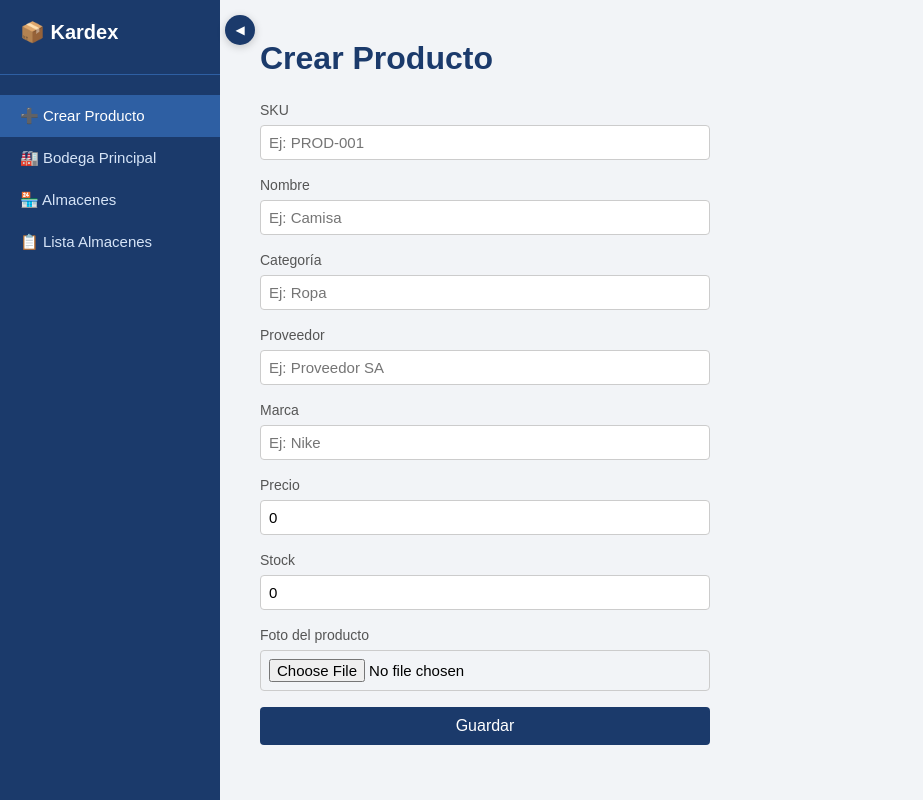
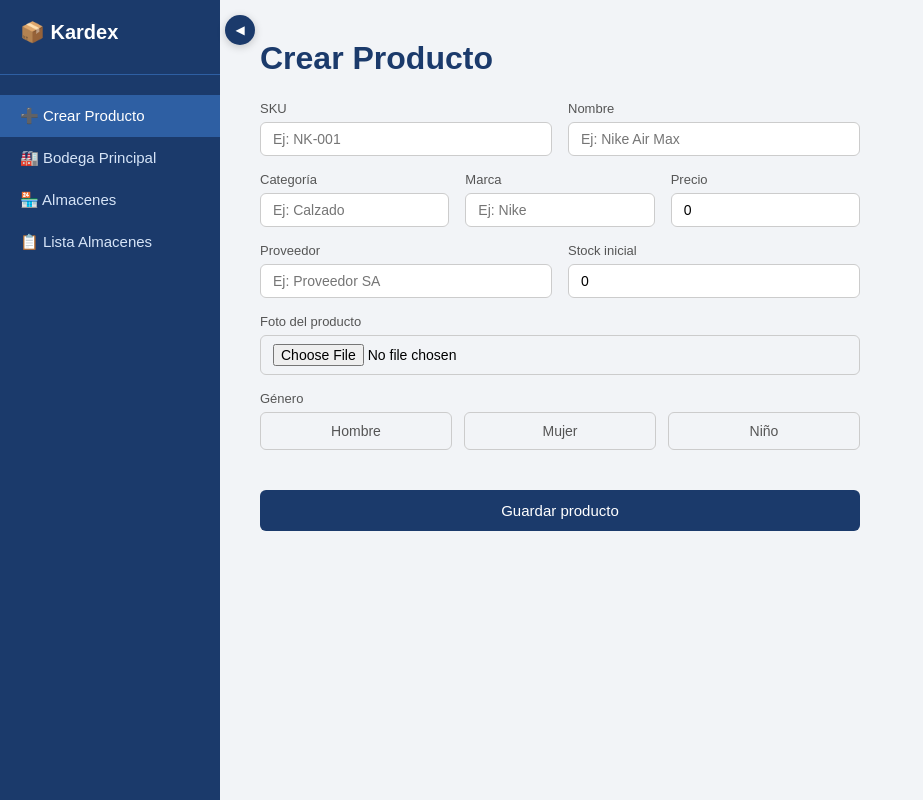
Before and after one commit to C4rlos-lang/kardex-app, a Vue app in the folder frontend/: page /#/productos in a window 1280 px wide. Shown: the whole page, without its empty margins (0-923 px from the left). Built offline with nearby package versions, Linux system fonts and the light colour scheme.

Commit message:
agregar tallas y genero

```diff
--- a/frontend/src/views/Productos.vue
+++ b/frontend/src/views/Productos.vue
@@ -3,41 +3,96 @@
     <h1>Crear Producto</h1>
 
     <form @submit.prevent="crearProducto">
-      <div>
+      <div class="fila2">
+        <div class="grupo">
           <label>SKU</label>
-        <input v-model="form.sku" type="text" placeholder="Ej: PROD-001" />
+          <input v-model="form.sku" type="text" placeholder="Ej: NK-001" />
         </div>
-      <div>
+        <div class="grupo">
           <label>Nombre</label>
-        <input v-model="form.nombre" type="text" placeholder="Ej: Camisa" />
+          <input v-model="form.nombre" type="text" placeholder="Ej: Nike Air Max" />
         </div>
-      <div>
+      </div>
+
+      <div class="fila3">
+        <div class="grupo">
           <label>Categoría</label>
-        <input v-model="form.categoria" type="text" placeholder="Ej: Ropa" />
+          <input v-model="form.categoria" type="text" placeholder="Ej: Calzado" />
         </div>
-      <div>
+        <div class="grupo">
+          <label>Marca</label>
+          <input v-model="form.marca" type="text" placeholder="Ej: Nike" />
+        </div>
+        <div class="grupo">
+          <label>Precio</label>
+          <input v-model="form.precio" type="number" placeholder="Ej: 250000" />
+        </div>
+      </div>
+
+      <div class="fila2">
+        <div class="grupo">
           <label>Proveedor</label>
           <input v-model="form.proveedor" type="text" placeholder="Ej: Proveedor SA" />
         </div>
-      <div>
-        <label>Marca</label>
-        <input v-model="form.marca" type="text" placeholder="Ej: Nike" />
+        <div class="grupo">
+          <label>Stock inicial</label>
+          <input v-model="form.stock" type="number" placeholder="Ej: 0" />
         </div>
-      <div>
-        <label>Precio</label>
-        <input v-model="form.precio" type="number" placeholder="Ej: 25000" />
       </div>
-      <div>
-        <label>Stock</label>
-        <input v-model="form.stock" type="number" placeholder="Ej: 100" />
-      </div>
-      <div>
+
+      <div class="grupo">
         <label>Foto del producto</label>
         <input type="file" accept="image/*" @change="seleccionarFoto" />
-        <img v-if="preview" :src="preview" style="width:200px; margin-top:8px; border-radius:4px;" />
+        <img v-if="preview" :src="preview" style="width:120px; margin-top:8px; border-radius:6px;" />
       </div>
+
+      <!-- Género -->
+      <div class="grupo">
+        <label>Género</label>
+        <div class="genero-wrap">
+          <div
+            v-for="g in generos" :key="g.valor"
+            class="genero-btn"
+            :class="{ activo: form.genero === g.valor }"
+            @click="form.genero = g.valor"
+          >
+            {{ g.label }}
+          </div>
+        </div>
+      </div>
+
+      <!-- Tallas -->
+      <div class="seccion-tallas" v-if="form.genero">
+        <p class="seccion-titulo">
+          Tallas y unidades
+          <span class="badge">{{ form.genero }}</span>
+        </p>
+        <table class="tabla-tallas">
+          <thead>
+            <tr>
+              <th>Talla</th>
+              <th>Unidades</th>
+            </tr>
+          </thead>
+          <tbody>
+            <tr v-for="talla in tallasActuales" :key="talla">
+              <td class="talla-label">{{ talla }}</td>
+              <td>
+                <input
+                  class="talla-input"
+                  type="number"
+                  min="0"
+                  placeholder="0"
+                  v-model.number="unidadesPorTalla[talla]"
+                />
+              </td>
+            </tr>
+          </tbody>
+        </table>
+      </div>
+
       <button type="submit" :disabled="cargando">
-        {{ cargando ? 'Guardando...' : 'Guardar' }}
+        {{ cargando ? 'Guardando...' : 'Guardar producto' }}
       </button>
     </form>
 
@@ -54,18 +109,41 @@ const supabase = createClient(
   'sb_publishable_d6fIfDVkO3SFZW4PBNr5Bw_6qgg9PKN'
 )
 
+const TALLAS = {
+  hombre: [6, 6.5, 7, 7.5, 8, 8.5, 9, 9.5, 10, 10.5, 11],
+  mujer:  [5, 5.5, 6, 6.5, 7, 7.5, 8, 8.5, 9, 9.5],
+  nino:   [1, 1.5, 2, 2.5, 3, 3.5, 4, 4.5, 5]
+}
+
 export default {
   data() {
     return {
       form: {
-        sku: '', nombre: '', categoria: '', proveedor: '',
-        marca: '', precio: 0, stock: 0, foto_url: null
+        sku: '', nombre: '', categoria: '', marca: '',
+        precio: 0, stock: 0, proveedor: '', foto_url: null,
+        genero: ''
       },
+      generos: [
+        { valor: 'hombre', label: 'Hombre' },
+        { valor: 'mujer',  label: 'Mujer'  },
+        { valor: 'nino',   label: 'Niño'   }
+      ],
+      unidadesPorTalla: {},
       fotoArchivo: null,
       preview: null,
       mensaje: '',
       exito: false,
       cargando: false
+    }
+  },
+  computed: {
+    tallasActuales() {
+      return TALLAS[this.form.genero] || []
+    }
+  },
+  watch: {
+    'form.genero'() {
+      this.unidadesPorTalla = {}
     }
   },
   methods: {
@@ -79,6 +157,7 @@ export default {
     async crearProducto() {
       this.cargando = true
       try {
+        // Subir foto
         if (this.fotoArchivo) {
           const nombre = `${Date.now()}_${this.fotoArchivo.name}`
           const { error } = await supabase.storage
@@ -90,10 +169,40 @@ export default {
             .getPublicUrl(nombre)
           this.form.foto_url = data.publicUrl
         }
-        await axios.post('https://kardex-app.onrender.com/productos', this.form)
+
+        // Crear producto
+        const res = await axios.post('https://kardex-app.onrender.com/productos', {
+          sku: this.form.sku,
+          nombre: this.form.nombre,
+          categoria: this.form.categoria,
+          marca: this.form.marca,
+          precio: this.form.precio,
+          stock: this.form.stock,
+          proveedor: this.form.proveedor,
+          foto_url: this.form.foto_url,
+          genero: this.form.genero
+        })
+
+        const productoId = res.data.id
+
+        // Guardar tallas
+        const tallas = this.tallasActuales
+          .filter(t => this.unidadesPorTalla[t] > 0)
+          .map(t => ({
+            producto_id: productoId,
+            genero: this.form.genero,
+            talla: String(t),
+            unidades: this.unidadesPorTalla[t]
+          }))
+
+        if (tallas.length > 0) {
+          await axios.post('https://kardex-app.onrender.com/producto-tallas', tallas)
+        }
+
         this.mensaje = '¡Producto creado exitosamente!'
         this.exito = true
-        this.form = { sku: '', nombre: '', categoria: '', proveedor: '', marca: '', precio: 0, stock: 0, foto_url: null }
+        this.form = { sku: '', nombre: '', categoria: '', marca: '', precio: 0, stock: 0, proveedor: '', foto_url: null, genero: '' }
+        this.unidadesPorTalla = {}
         this.preview = null
         this.fotoArchivo = null
       } catch (error) {
@@ -108,26 +217,51 @@ export default {
 
 <style scoped>
 h1 { margin-bottom: 24px; color: #1B3A6B; }
-form { max-width: 450px; }
-label { font-size: 14px; color: #555; }
-input {
-  display: block;
-  width: 100%;
-  margin: 6px 0 16px;
-  padding: 8px;
-  font-size: 15px;
-  border: 1px solid #ccc;
-  border-radius: 4px;
+form { max-width: 600px; }
+.grupo { margin-bottom: 16px; }
+label { font-size: 13px; color: #555; display: block; margin-bottom: 6px; }
+input, select {
+  display: block; width: 100%;
+  padding: 8px 12px; font-size: 14px;
+  border: 1px solid #ccc; border-radius: 6px;
 }
+.fila2 { display: grid; grid-template-columns: 1fr 1fr; gap: 16px; }
+.fila3 { display: grid; grid-template-columns: 1fr 1fr 1fr; gap: 16px; }
+.genero-wrap { display: flex; gap: 12px; }
+.genero-btn {
+  flex: 1; padding: 10px; text-align: center;
+  border: 1px solid #ccc; border-radius: 6px;
+  cursor: pointer; font-size: 14px; color: #555;
+}
+.genero-btn.activo {
+  border: 2px solid #1B3A6B;
+  background: #D6E4F7; color: #1B3A6B; font-weight: 500;
+}
+.seccion-tallas { margin-top: 24px; }
+.seccion-titulo {
+  font-size: 14px; font-weight: 500;
+  color: #1B3A6B; margin-bottom: 12px;
+  padding-bottom: 8px; border-bottom: 1px solid #eee;
+}
+.badge {
+  display: inline-block; font-size: 11px;
+  padding: 2px 8px; border-radius: 6px;
+  background: #D6E4F7; color: #1B3A6B; margin-left: 8px;
+}
+.tabla-tallas { width: 100%; border-collapse: collapse; }
+.tabla-tallas th {
+  font-size: 12px; color: #888;
+  padding: 6px 8px; text-align: left;
+  border-bottom: 1px solid #eee;
+}
+.tabla-tallas td { padding: 6px 8px; border-bottom: 1px solid #eee; }
+.talla-label { font-size: 14px; font-weight: 500; color: #333; }
+.talla-input { width: 80px !important; }
 button {
-  width: 100%;
-  padding: 10px;
-  background: #1B3A6B;
-  color: white;
-  border: none;
-  cursor: pointer;
-  font-size: 16px;
-  border-radius: 4px;
+  margin-top: 24px; width: 100%; padding: 12px;
+  background: #1B3A6B; color: white;
+  border: none; border-radius: 6px;
+  font-size: 15px; cursor: pointer;
 }
 button:disabled { background: #ccc; }
 .exito { color: green; margin-top: 12px; }
```
Also changed, not shown: 1 other file (tests, documents, lock files or other folders). Lines whose indentation alone changed are shown as unchanged.
